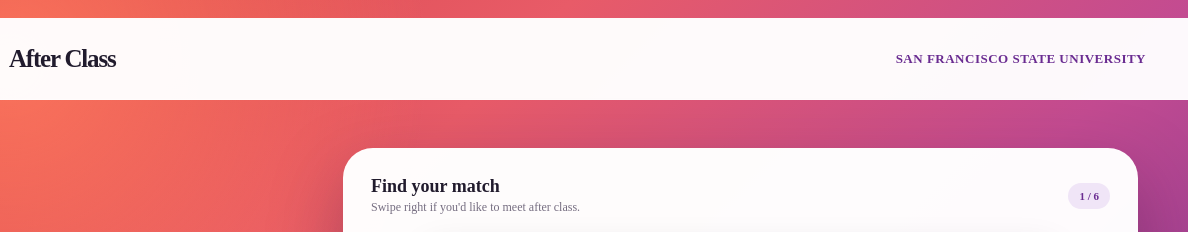
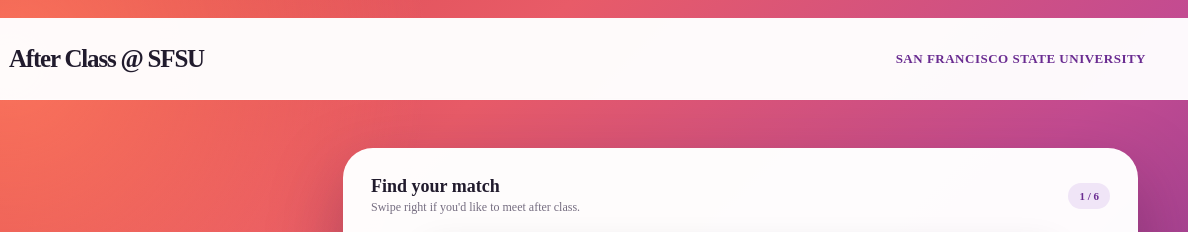
Before and after one commit to DevTaehunLee/after_class.github.io, a plain HTML site: page index.html in a window 1280 px wide. Shown: the top 232 px of the page, 92-1280 px from the left. Drawn offline with Linux system fonts and the light colour scheme.

Commit message:
Update index.html

```diff
--- a/index.html
+++ b/index.html
@@ -1014,7 +1014,7 @@ header {
 
 
     <div class="brand-name">
-      After Class
+      After Class @ SFSU
     </div>
 
   </div>
```
